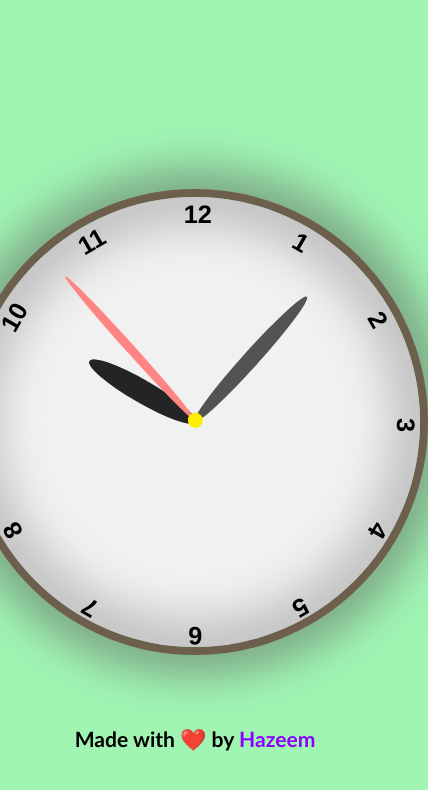
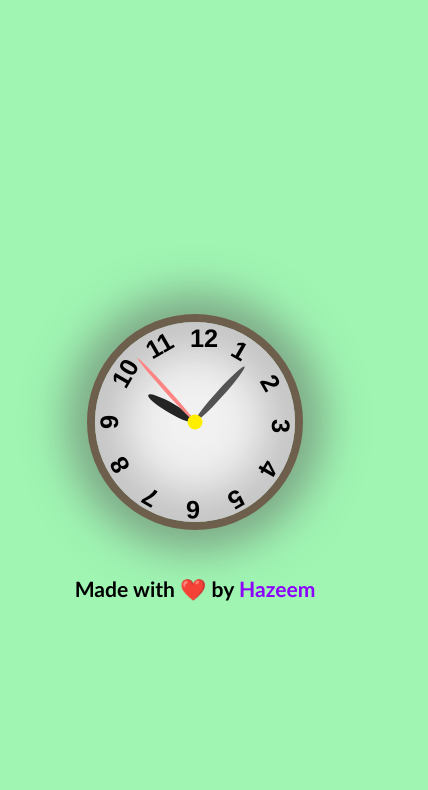
Before and after one commit to Mohamedhazeem/Clock_JS, a plain HTML site: page src/index.html in a window 390 px wide. Shown: the whole page, 428 px wide, since content can reach past the window. Drawn offline with Linux system fonts and the light colour scheme.

Commit message:
Update style.css

```diff
--- a/src/style.css
+++ b/src/style.css
@@ -149,3 +149,12 @@ p{
         font-size: 3vmax;
     }
   }
+  @media (max-width: 400px) {
+    .clock{
+        width: 200px;
+        height: 200px;
+    }
+    .number{
+        font-size: 3vmax;
+    }
+  }
```
